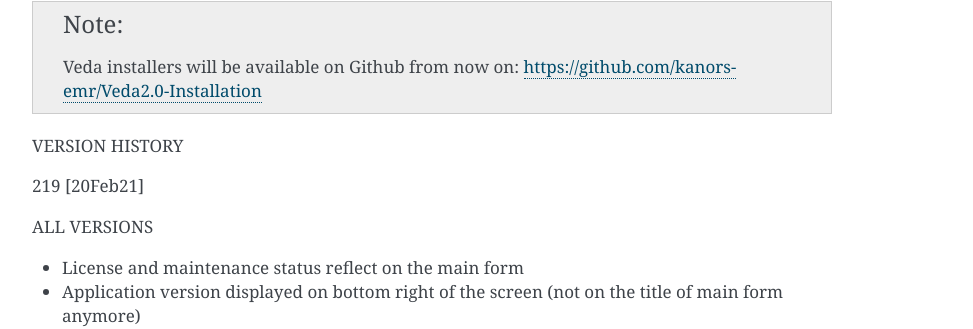
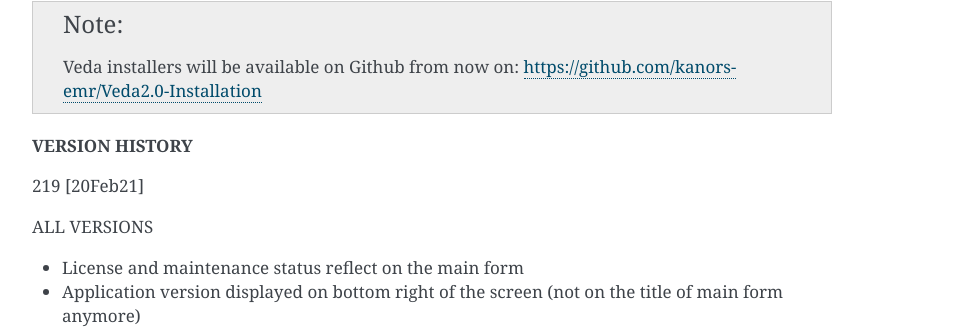
Before and after one commit to kanors-emr/Veda-start-page-news, a Sphinx documentation site: the page built from docs/source/index.rst, in a window 1280 px wide. Shown: the part 105-434 px from the top of the page, without its empty margins (168-1141 px from the left). Built offline with Sphinx 7.4.7, drawn with Linux system fonts in a browser that asks for light colours.

```diff
--- a/docs/source/index.rst
+++ b/docs/source/index.rst
@@ -10,7 +10,7 @@ From developers
     Veda installers will be available on Github from now on: https://github.com/kanors-emr/Veda2.0-Installation
 
 
-VERSION HISTORY
+**VERSION HISTORY**
 
 219 [20Feb21]
 
```
